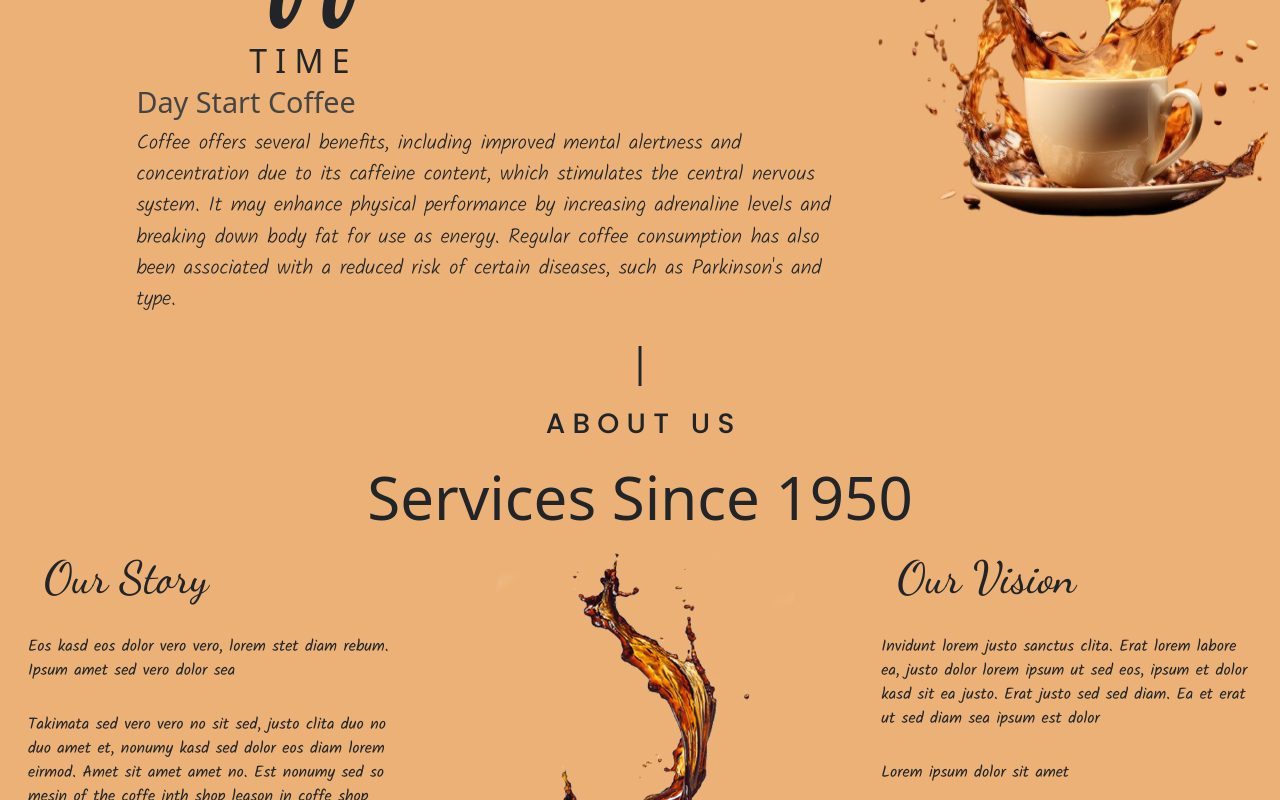
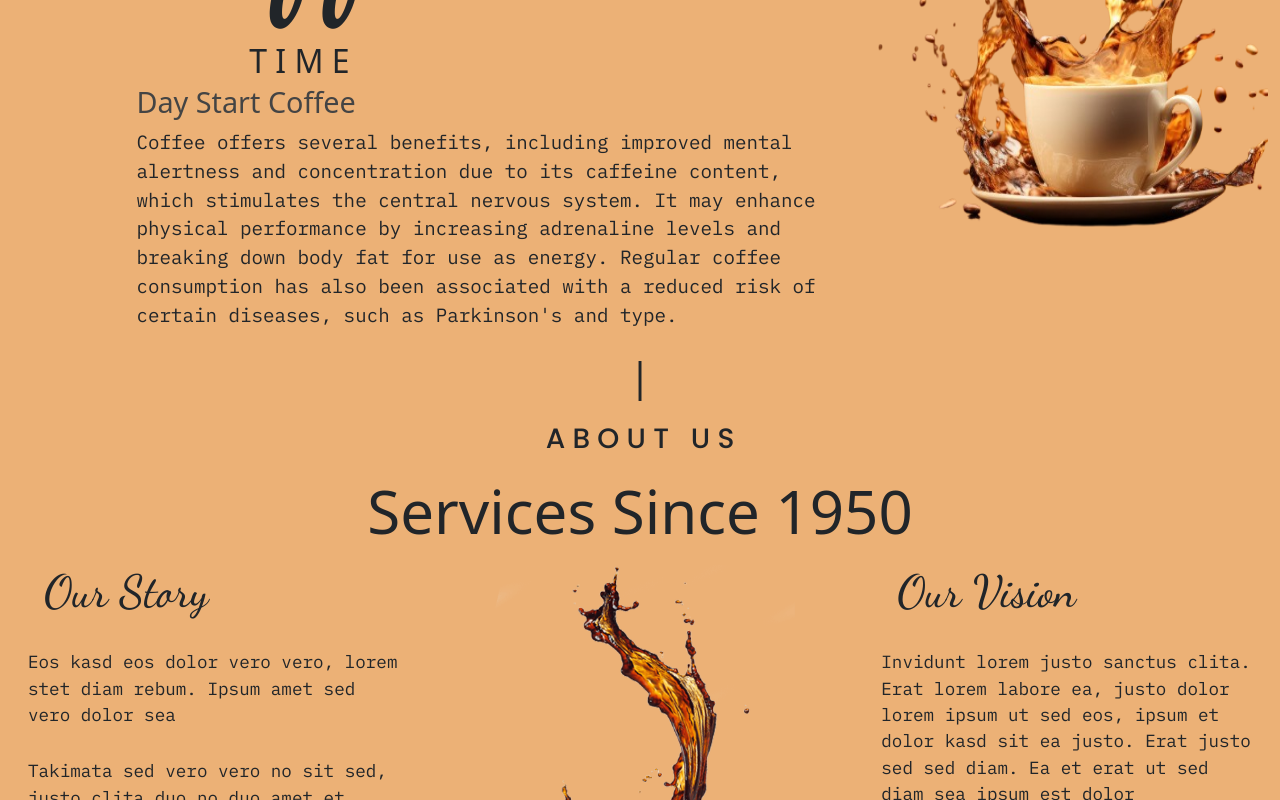
Before and after one commit to jayakumar35/Coffee-shop, a React (Create React App) app: page / in a window 1280 px wide. Shown: the part 320-1120 px from the top of the page. Built offline with nearby package versions, Linux system fonts and the light colour scheme; a web font is replaced by a local one.

Commit message:
modify commit

```diff
--- a/src/Components/About.scss
+++ b/src/Components/About.scss
@@ -40,8 +40,10 @@
 
         .About-content p {
             margin-top: 30px;
-            font-family: "Kalam", cursive;
-        }
+            font-size: 1.1rem;
+            font-family: "IBM Plex Mono", monospace;
+            font-weight: 400;
+            }
 
         button {
             background: transparent;
--- a/src/Components/Booking.scss
+++ b/src/Components/Booking.scss
@@ -57,7 +57,9 @@
         }
         p{
             font-size: 1rem;
-            font-family: "Kalam", cursive;
+            font-family: "IBM Plex Mono", monospace;
+            font-weight: 400;
+
             margin-left: 10%;
         }
 
@@ -85,9 +87,11 @@
 
     }
     p{
-        font-size: .9rem;
-        font-family: "Kalam", cursive;
-        margin-left: 10%;
+        font-size: 0.8rem;
+        font-family: "IBM Plex Mono", monospace;
+        font-weight: 400;
+
+        margin-left: 5%;
     }
 
 
--- a/src/Components/Home.scss
+++ b/src/Components/Home.scss
@@ -31,9 +31,9 @@
         font-size: 1.8rem;
     }
     p{
-        font-size: 1.3rem;
-        font-family: "Kalam", cursive;
-        font-weight: lighter;
+        font-size: 1.2rem;
+        font-family: "IBM Plex Mono", monospace;
+        font-weight: 400;
         }
 
 
--- a/src/Components/Menu.js
+++ b/src/Components/Menu.js
@@ -30,7 +30,7 @@ function Menu() {
 
             </div>
 
-            <Row className="d-flex p-2  " >
+            <Row className="d-flex p-2 mx-4 " >
                 <Col className="menu-item d-flex " sm={4} md={3} lg={2} >
                     <Card className=" Menu-card m-2 " style={{ width: '15rem' }}>
                         <Card.Img className="menu-box" variant="top" src={Espresso} />
@@ -158,8 +158,8 @@ function Menu() {
                 </Col>
                 <Col className="d-flex" sm={3} lg={2} md={3}>
 
-                    <Card className=" Menu-card m-2" style={{ width: '15rem' }}>
-                        <Card.Img className="menu-box1 h- " variant="top" src={Icedcarmmello} />
+                    <Card className=" Menu-card m-2 " style={{ width: '15rem' }}>
+                        <Card.Img className="menu-box1  " variant="top" src={Icedcarmmello} />
                         <Card.Body>
                             <Card.Title className="title">Iced Caramello</Card.Title>
                             <Card.Text className="text">
--- a/src/Components/Menu.scss
+++ b/src/Components/Menu.scss
@@ -25,6 +25,7 @@
         }
 
         .Menu-card {
+
             background: #ecb176;
             border: none;
             box-shadow: 5px 5px 5px 2px rgb(145, 145, 145);
@@ -124,13 +125,15 @@
         }
 
         .Menu-card {
+            margin-left: 100px;
             position: relative;
-            max-width: 300px;
+            max-width: 100%;
             max-height: 100px;
             background: #ecb176;
             border: none;
             box-shadow: 5px 5px 5px 2px rgb(145, 145, 145);
             transition: 0.5s;
+
         }
         .Menu-card:hover {
             cursor: pointer;
```
